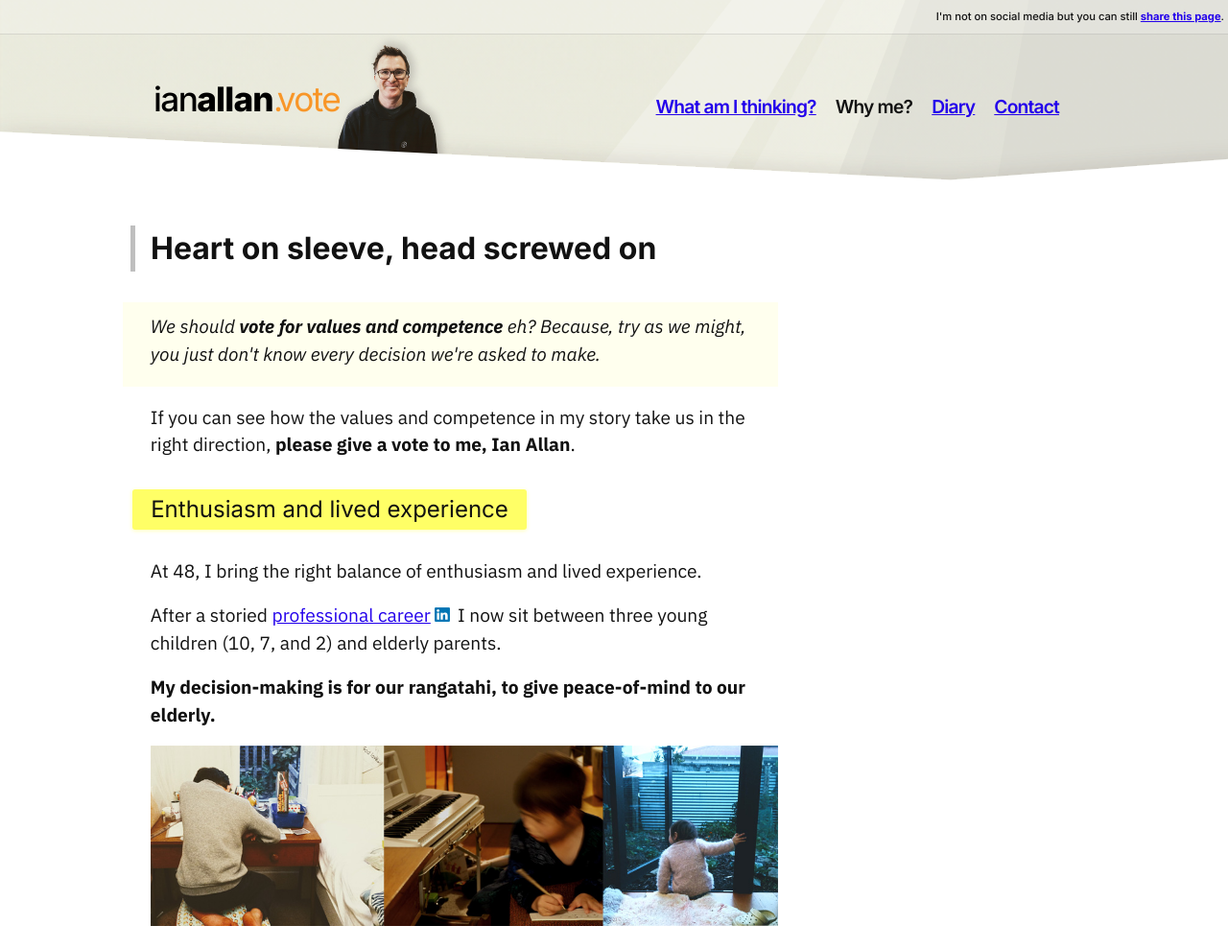
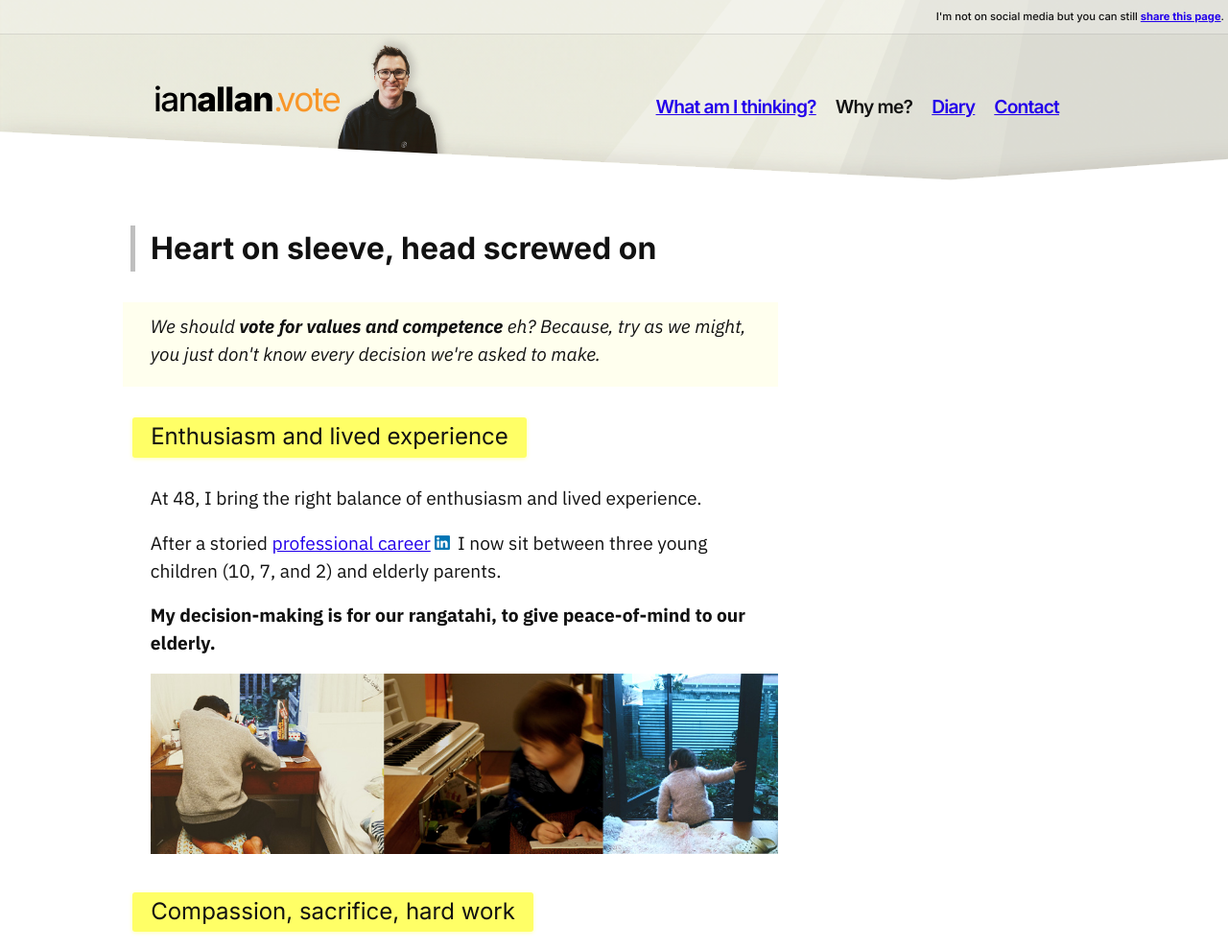
Before and after one commit to ianallannz/vote, an Eleventy site: page about.md in a window 1280 px wide. Shown: the top 989 px of the page at 96% size. Built offline with nearby package versions, Linux system fonts and the light colour scheme; Eleventy itself is replaced by a stand-in of ours; files that its build step writes are made by us from their sources.

Commit message:
revove bit of about top copy

```diff
--- a/about.md
+++ b/about.md
@@ -6,8 +6,6 @@ title: About
 ## Heart on sleeve, head screwed on
 
 > We should **vote for values and competence** eh? Because, try as we might, you just don't know every decision we're asked to make.
-
-If you can see how the values and competence in my story take us in the right direction, **please give a vote to me, Ian Allan**.
 
 ### Enthusiasm and lived experience
 
```
Also changed, not shown: 1 other file.
